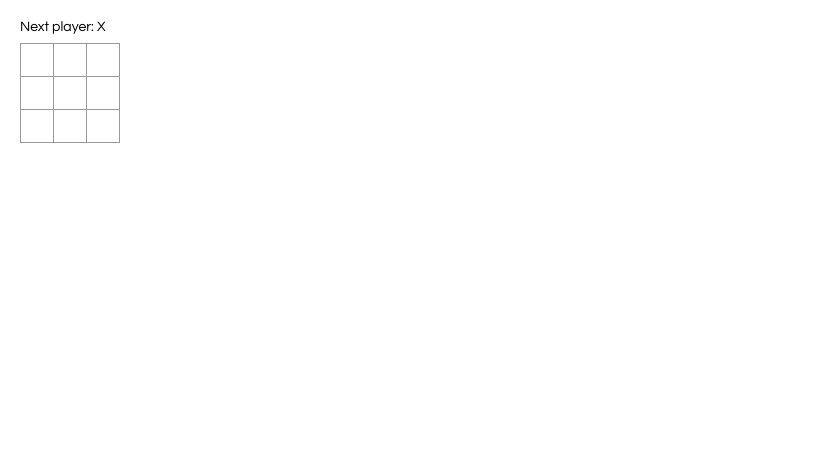
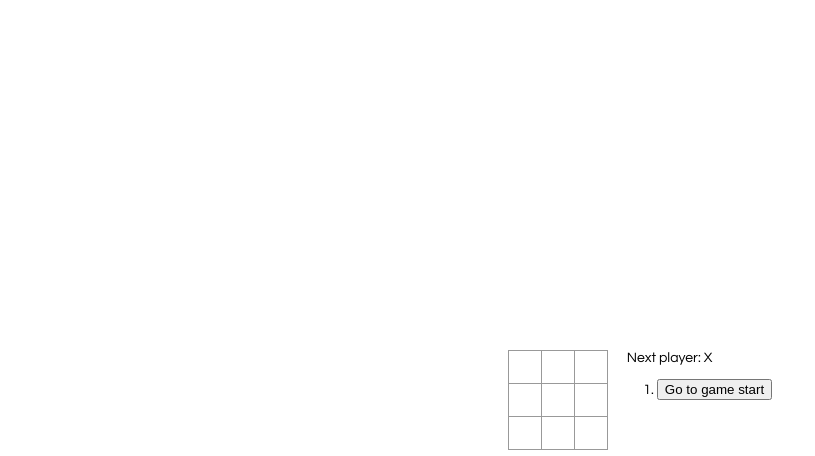
Before and after one commit to jeffreymeng/react-ultimatetictactoe, a React app: page / in a window 1280 px wide. Shown: the whole page, without its empty margins (0-815 px from the left). Built offline with nearby package versions, Linux system fonts and the light colour scheme.

Commit message:
add basic tic tac toe

```diff
--- a/src/index.css
+++ b/src/index.css
@@ -1,6 +1,12 @@
+html,body {
+	height:100%;
+	margin:0;
+}
 body {
 	font: 14px "Century Gothic", Futura, sans-serif;
-	margin: 20px;
+	display: flex;
+	justify-content: center;
+	align-items: center;
 }
 
 ol, ul {
@@ -45,6 +51,12 @@ ol, ul {
 	flex-direction: row;
 }
 
+.game-board {
+	display: flex;
+	flex-direction: column;
+	justify-content: center;
+}
+
 .game-info {
 	margin-left: 20px;
 }
--- a/src/index.js
+++ b/src/index.js
@@ -1,28 +1,35 @@
-import React from 'react';
-import ReactDOM from 'react-dom';
-import './index.css';
+import React from "react";
+import ReactDOM from "react-dom";
+import "./index.css";
 
-class Square extends React.Component {
-	render() {
-		return (
-			<button className="square">
-				{/* TODO */}
+function Square(props){
+
+	return (
+			<button
+				className="square"
+				onClick={() => props.onClick()}
+			>
+				{props.value}
 			</button>
-		);
-	}
+	);
+
 }
 
 class Board extends React.Component {
+
+
+
 	renderSquare(i) {
-		return <Square />;
+		return <Square
+			value={this.props.squares[i]}
+			onClick={() => this.props.onClick(i)}
+		/>;
 	}
 
 	render() {
-		const status = 'Next player: X';
 
 		return (
 			<div>
-				<div className="status">{status}</div>
 				<div className="board-row">
 					{this.renderSquare(0)}
 					{this.renderSquare(1)}
@@ -44,24 +51,106 @@ class Board extends React.Component {
 }
 
 class Game extends React.Component {
+	constructor(props) {
+		super(props);
+		this.state = {
+			history: [{
+				squares: Array(9).fill(null),
+			}],
+			xIsNext: true,
+			stepNumber: 0
+
+		};
+
+	}
+
+	jumpTo(step) {
+		this.setState({
+			stepNumber: step,
+			xIsNext: (step % 2) === 0,
+		});
+	}
+
+	handleClick(i) {
+		const history = this.state.history.slice(0, this.state.stepNumber + 1);
+		const current = history[history.length - 1];
+		const squares = current.squares.slice();
+		if (calculateWinner(squares) || squares[i]) {
+			return;
+		}
+		squares[i] = this.state.xIsNext ? "X" : "O";
+		this.setState({
+			history: history.concat([{
+				squares: squares,
+			}]),
+			stepNumber: history.length,
+			xIsNext: !this.state.xIsNext
+		});
+	}
+
 	render() {
+		const history = this.state.history;
+		const current = history[this.state.stepNumber];
+		const winner = calculateWinner(current.squares);
+
+		const moves = history.map((step, move) => {
+			const desc = move ?
+				'Go to move #' + move :
+				'Go to game start';
+			return (
+				<li key={move}>
+					<button onClick={() => this.jumpTo(move)}>{desc}</button>
+				</li>
+			);
+		});
+
+		let status;
+		if (winner) {
+			status = "Winner: " + winner;
+		} else {
+			status = "Next player: " + (this.state.xIsNext ? "X" : "O");
+		}
+
 		return (
 			<div className="game">
 				<div className="game-board">
-					<Board />
+					<Board
+						squares={current.squares}
+						onClick={(i) => this.handleClick(i)}
+					/>
 				</div>
 				<div className="game-info">
-					<div>{/* status */}</div>
-					<ol>{/* TODO */}</ol>
+					<div> {status} </div>
+					<ol> {moves} </ol>
 				</div>
 			</div>
 		);
 	}
 }
 
+function calculateWinner(squares) {
+	const lines = [
+		[0, 1, 2],
+		[3, 4, 5],
+		[6, 7, 8],
+		[0, 3, 6],
+		[1, 4, 7],
+		[2, 5, 8],
+		[0, 4, 8],
+		[2, 4, 6],
+	];
+	for (let i = 0; i < lines.length; i++) {
+		const [a, b, c] = lines[i];
+		if (squares[a] && squares[a] === squares[b] && squares[a] === squares[c]) {
+			return squares[a];
+		}
+	}
+	return null;
+}
+
 // ========================================
 
 ReactDOM.render(
 	<Game />,
-	document.getElementById('root')
+	document.getElementById("root")
 );
```
